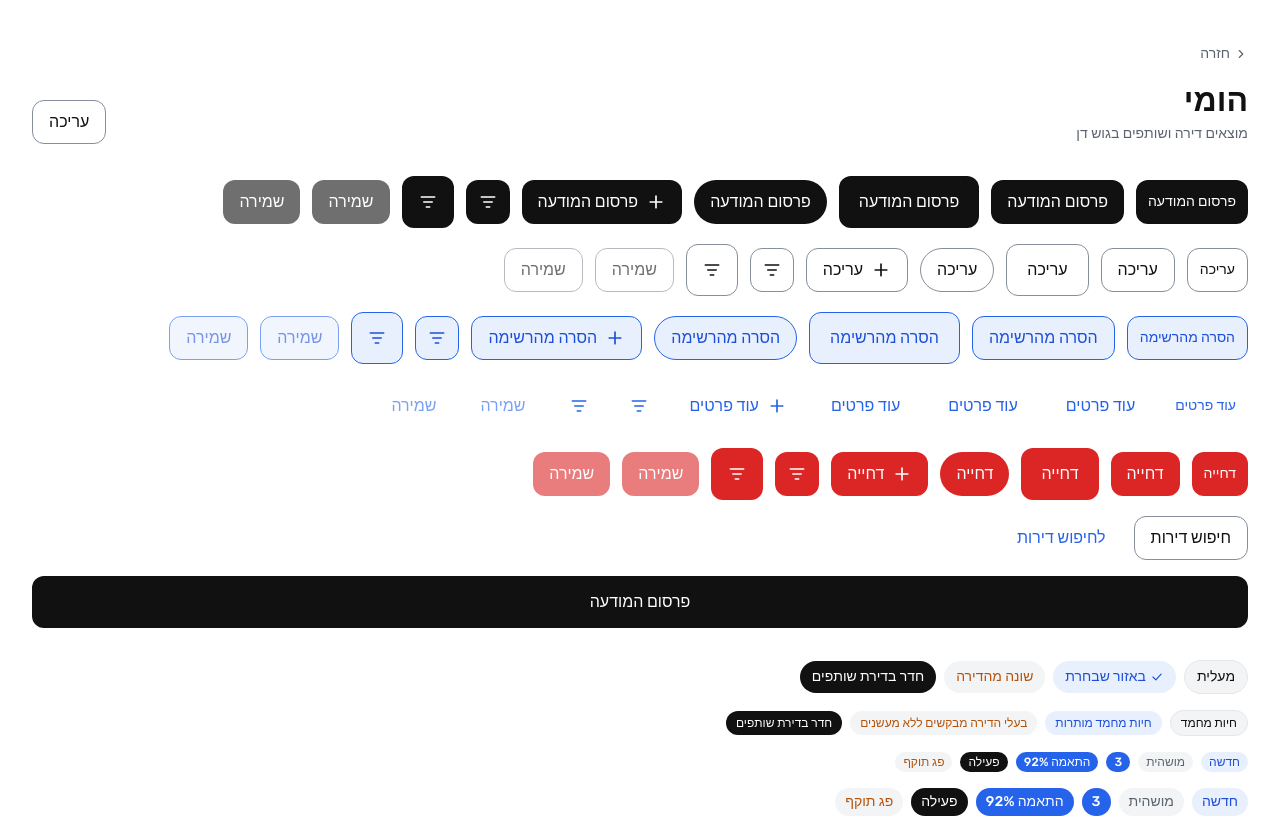
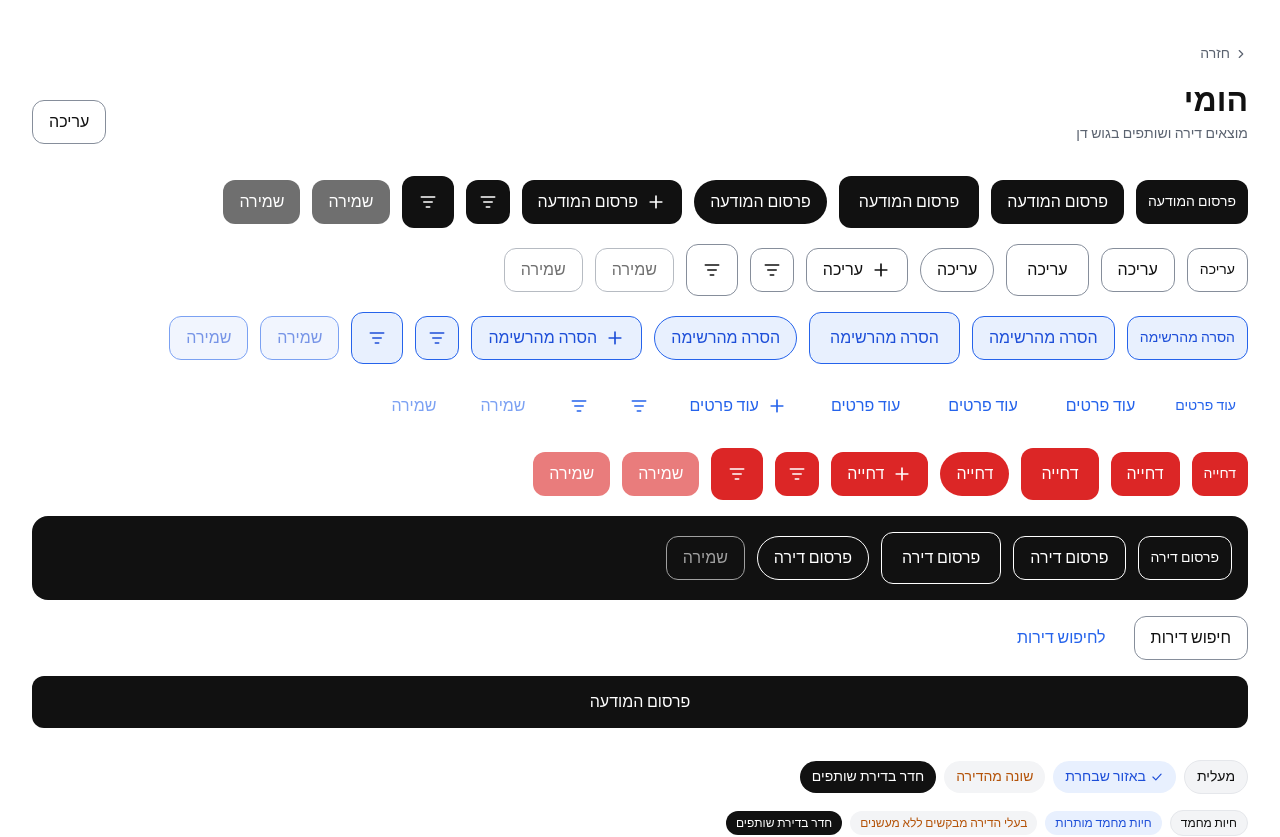
Before and after one commit to giladmeidan/rent-app, a React (Vite) app in the folder web/: page /dev/kit in a window 1280 px wide. Shown: the top 837 px of the page. Built offline with nearby package versions, Linux system fonts and the light colour scheme; no server answers; what openapi-fetch would draw is missing.

Commit message:
feat(web): inverse button variant for an outline on ink
Spec: 0009z

Co-Authored-By: Claude Fable 5.2 <noreply@anthropic.com>

```diff
--- a/web/src/app/KitPreview.tsx
+++ b/web/src/app/KitPreview.tsx
@@ -63,6 +63,7 @@ const checkIcon = (
   </svg>
 );
 
+// `inverse` is for an ink fill: it has its own strip below, not this white row.
 const VARIANTS: readonly ButtonVariant[] = ['primary', 'secondary', 'soft', 'ghost', 'danger'];
 const SIZES: readonly ButtonSize[] = ['sm', 'md', 'lg'];
 const POSES: readonly MascotPose[] = ['default', 'hello', 'search', 'celebrate', 'sleep'];
@@ -89,6 +90,7 @@ export default function KitPreview() {
     soft: t('applicants.actions.unshortlist'),
     ghost: t('applicants.more'),
     danger: t('applicants.actions.decline'),
+    inverse: t('landing.cta.owner'),
   };
 
   return (
@@ -132,6 +134,19 @@ export default function KitPreview() {
               </Button>
             </div>
           ))}
+          <div className="flex flex-wrap items-center gap-3 rounded-lg bg-ink p-4">
+            {SIZES.map((size) => (
+              <Button key={size} variant="inverse" size={size}>
+                {variantLabel.inverse}
+              </Button>
+            ))}
+            <Button variant="inverse" shape="pill">
+              {variantLabel.inverse}
+            </Button>
+            <Button variant="inverse" disabled>
+              {t('profile.save')}
+            </Button>
+          </div>
           <div className="flex flex-wrap items-center gap-3">
             <Button to="/search" variant="secondary">
               {t('header.search')}
--- a/web/src/components/Button.classes.ts
+++ b/web/src/components/Button.classes.ts
@@ -1,7 +1,7 @@
 import { cx } from './cx';
 import { focusRing } from './focusRing';
 
-export type ButtonVariant = 'primary' | 'secondary' | 'soft' | 'ghost' | 'danger';
+export type ButtonVariant = 'primary' | 'secondary' | 'soft' | 'ghost' | 'danger' | 'inverse';
 export type ButtonSize = 'sm' | 'md' | 'lg';
 export type ButtonShape = 'rounded' | 'pill';
 
@@ -29,6 +29,8 @@ const VARIANTS: Record<ButtonVariant, string> = {
   soft: 'border border-accent bg-accent-soft text-accent-strong',
   ghost: 'bg-transparent text-accent hover:bg-accent-soft hover:text-accent-strong',
   danger: 'bg-danger text-on-ink hover:bg-danger/90',
+  // An outline on an `ink` fill (the landing's closing band, spec 0009z).
+  inverse: 'border border-on-ink bg-transparent text-on-ink hover:bg-on-ink/10',
 };
 
 const SIZES: Record<ButtonSize, { box: string; padding: string; square: string }> = {
--- a/web/src/components/Button.tsx
+++ b/web/src/components/Button.tsx
@@ -81,7 +81,7 @@ function content(icon: ReactNode, children: ReactNode, end: ReactNode) {
 
 /**
  * The kit's button: a native `<button type="button">`, or a router `Link` when given `to`.
- * Variants `primary` (ink), `secondary`, `soft`, `ghost`, `danger`; sizes `sm` / `md` (44px) /
+ * Variants `primary` (ink), `secondary`, `soft`, `ghost`, `danger`, `inverse` (outline on ink); sizes `sm` / `md` (44px) /
  * `lg` (52px); every variant carries the accent focus ring.
  */
 export const Button = forwardRef(function Button(
```
Also changed, not shown: 1 other file (tests, documents, lock files or other folders).
